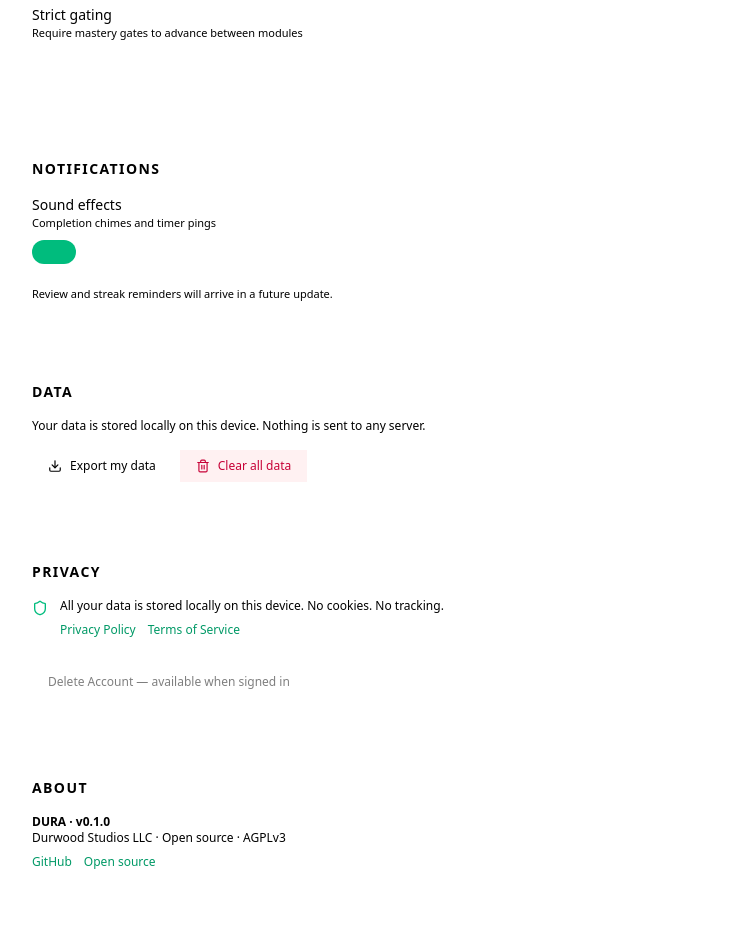
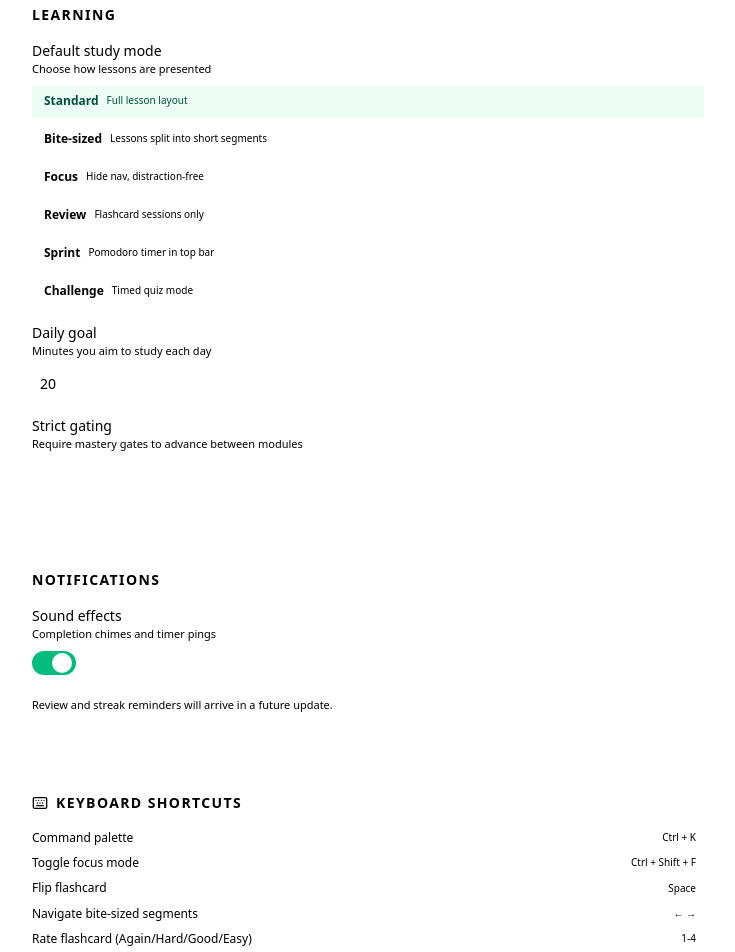
Before and after one commit to Durwood-Studios/Dura, a Next.js app: page /settings in a window 1280 px wide. Shown: the part 920-1872 px from the top of the page, without its empty margins (272-1007 px from the left). Built offline with nearby package versions, Linux system fonts and the light colour scheme; no server answers.

Commit message:
feat(a11y): add accessibility settings — high contrast, dyslexia font, all 6 study modes

```diff
--- a/src/components/settings/SettingsClient.tsx
+++ b/src/components/settings/SettingsClient.tsx
@@ -2,7 +2,7 @@
 
 import { useState } from "react";
 import Link from "next/link";
-import { Download, Trash2, AlertTriangle, Shield } from "lucide-react";
+import { Download, Trash2, AlertTriangle, Shield, Accessibility, Keyboard } from "lucide-react";
 import { usePreferencesStore } from "@/stores/preferences";
 import { ThemeToggle } from "@/components/providers/ThemeToggle";
 import { clearAllData, exportAllData } from "@/lib/clearAllData";
@@ -18,9 +18,20 @@ const FONT_SIZES: { value: FontSize; label: string }[] = [
 ];
 
 const STUDY_MODES: { value: StudyMode; label: string; hint: string }[] = [
-  { value: "standard", label: "Standard", hint: "Normal reading layout" },
-  { value: "focus", label: "Focus", hint: "Hide nav, full-width content" },
+  { value: "standard", label: "Standard", hint: "Full lesson layout" },
+  { value: "bite", label: "Bite-sized", hint: "Lessons split into short segments" },
+  { value: "focus", label: "Focus", hint: "Hide nav, distraction-free" },
+  { value: "review", label: "Review", hint: "Flashcard sessions only" },
   { value: "sprint", label: "Sprint", hint: "Pomodoro timer in top bar" },
+  { value: "challenge", label: "Challenge", hint: "Timed quiz mode" },
+];
+
+const SHORTCUTS = [
+  { keys: "Ctrl + K", action: "Command palette" },
+  { keys: "Ctrl + Shift + F", action: "Toggle focus mode" },
+  { keys: "Space", action: "Flip flashcard" },
+  { keys: "← →", action: "Navigate bite-sized segments" },
+  { keys: "1-4", action: "Rate flashcard (Again/Hard/Good/Easy)" },
 ];
 
 export function SettingsClient(): React.ReactElement {
@@ -28,7 +39,7 @@ export function SettingsClient(): React.ReactElement {
   const update = usePreferencesStore((s) => s.update);
   const [confirmingClear, setConfirmingClear] = useState(false);
 
-  const handleExport = async () => {
+  const handleExport = async (): Promise<void> => {
     const json = await exportAllData();
     const blob = new Blob([json], { type: "application/json" });
     const url = URL.createObjectURL(blob);
@@ -39,7 +50,7 @@ export function SettingsClient(): React.ReactElement {
     URL.revokeObjectURL(url);
   };
 
-  const handleClear = async () => {
+  const handleClear = async (): Promise<void> => {
     await clearAllData();
     setConfirmingClear(false);
     window.location.href = "/";
@@ -47,7 +58,7 @@ export function SettingsClient(): React.ReactElement {
 
   return (
     <div className="flex flex-col gap-8">
-      {/* Appearance */}
+      {/* ── Appearance ──────────────────────────────────────────────── */}
       <Section title="Appearance">
         <SettingRow label="Theme" hint="Light, dark, or follow your system">
           <ThemeToggle />
@@ -62,7 +73,7 @@ export function SettingsClient(): React.ReactElement {
                 className={cn(
                   "rounded-md px-2.5 py-1.5 text-xs font-medium transition",
                   prefs.fontSize === f.value
-                    ? "bg-emerald-50 text-emerald-700"
+                    ? "bg-emerald-50 text-emerald-700 dark:bg-emerald-500/15 dark:text-emerald-300"
                     : "text-[var(--color-text-secondary)] hover:bg-[var(--color-bg-subtle)]"
                 )}
               >
@@ -71,15 +82,25 @@ export function SettingsClient(): React.ReactElement {
             ))}
           </div>
         </SettingRow>
-        <SettingRow label="Reduced motion" hint="Disable animations beyond the OS setting">
+      </Section>
+
+      {/* ── Accessibility ──────────────────────────────────────────── */}
+      <Section title="Accessibility" icon={<Accessibility className="h-4 w-4 text-emerald-500" />}>
+        <SettingRow label="Reduced motion" hint="Disable animations site-wide">
           <Toggle value={prefs.reducedMotion} onChange={(v) => void update({ reducedMotion: v })} />
+        </SettingRow>
+        <SettingRow label="High contrast" hint="Increase text contrast and border visibility">
+          <Toggle value={prefs.highContrast} onChange={(v) => void update({ highContrast: v })} />
+        </SettingRow>
+        <SettingRow label="Dyslexia-friendly font" hint="Switch to OpenDyslexic for body text">
+          <Toggle value={prefs.dyslexiaFont} onChange={(v) => void update({ dyslexiaFont: v })} />
         </SettingRow>
       </Section>
 
-      {/* Learning */}
+      {/* ── Learning ───────────────────────────────────────────────── */}
       <Section title="Learning">
-        <SettingRow label="Default study mode" hint="Set once, apply everywhere">
-          <div className="flex flex-col gap-1">
+        <SettingRow label="Default study mode" hint="Choose how lessons are presented">
+          <div className="flex flex-col gap-1.5">
             {STUDY_MODES.map((m) => (
               <button
                 key={m.value}
@@ -89,9 +110,9 @@ export function SettingsClient(): React.ReactElement {
                   void track("study_mode_changed", { to: m.value });
                 }}
                 className={cn(
-                  "flex items-center gap-2 rounded-lg border px-3 py-1.5 text-left text-xs transition",
+                  "flex items-center gap-2 rounded-lg border px-3 py-2 text-left text-xs transition",
                   prefs.studyMode === m.value
-                    ? "border-emerald-400 bg-emerald-50 text-emerald-900"
+                    ? "border-emerald-400 bg-emerald-50 text-emerald-900 dark:border-emerald-600 dark:bg-emerald-500/10 dark:text-emerald-300"
                     : "border-[var(--color-border)] text-[var(--color-text-secondary)] hover:bg-[var(--color-bg-subtle)]"
                 )}
               >
@@ -114,7 +135,7 @@ export function SettingsClient(): React.ReactElement {
                 void update({ dailyGoalMinutes: val });
               }
             }}
-            className="w-24 rounded-md border border-[var(--color-border)] bg-[var(--color-bg-surface)] px-2 py-1.5 text-sm"
+            className="w-24 rounded-md border border-[var(--color-border)] bg-[var(--color-bg-surface)] px-2 py-1.5 text-sm text-[var(--color-text-primary)]"
           />
         </SettingRow>
         <SettingRow label="Strict gating" hint="Require mastery gates to advance between modules">
@@ -122,7 +143,7 @@ export function SettingsClient(): React.ReactElement {
         </SettingRow>
       </Section>
 
-      {/* Notifications */}
+      {/* ── Notifications ──────────────────────────────────────────── */}
       <Section title="Notifications">
         <SettingRow label="Sound effects" hint="Completion chimes and timer pings">
           <Toggle value={prefs.soundEnabled} onChange={(v) => void update({ soundEnabled: v })} />
@@ -132,7 +153,24 @@ export function SettingsClient(): React.ReactElement {
         </p>
       </Section>
 
-      {/* Data */}
+      {/* ── Keyboard shortcuts ─────────────────────────────────────── */}
+      <Section
+        title="Keyboard shortcuts"
+        icon={<Keyboard className="h-4 w-4 text-[var(--color-text-muted)]" />}
+      >
+        <div className="grid gap-2">
+          {SHORTCUTS.map((s) => (
+            <div key={s.keys} className="flex items-center justify-between text-xs">
+              <span className="text-[var(--color-text-secondary)]">{s.action}</span>
+              <kbd className="rounded border border-[var(--color-border)] bg-[var(--color-bg-subtle)] px-2 py-0.5 font-mono text-[10px] text-[var(--color-text-muted)]">
+                {s.keys}
+              </kbd>
+            </div>
+          ))}
+        </div>
+      </Section>
+
+      {/* ── Data ───────────────────────────────────────────────────── */}
       <Section title="Data">
         <p className="text-xs text-[var(--color-text-secondary)]">
           Your data is stored locally on this device. Nothing is sent to any server.
@@ -149,7 +187,7 @@ export function SettingsClient(): React.ReactElement {
           <button
             type="button"
             onClick={() => setConfirmingClear(true)}
-            className="inline-flex items-center gap-2 rounded-lg border border-rose-300 bg-rose-50 px-4 py-2 text-xs font-medium text-rose-700 transition hover:bg-rose-100"
+            className="inline-flex items-center gap-2 rounded-lg border border-rose-300 bg-rose-50 px-4 py-2 text-xs font-medium text-rose-700 transition hover:bg-rose-100 dark:border-rose-800 dark:bg-rose-950/30 dark:text-rose-400 dark:hover:bg-rose-950/50"
           >
             <Trash2 className="h-3.5 w-3.5" />
             Clear all data
@@ -157,17 +195,23 @@ export function SettingsClient(): React.ReactElement {
         </div>
       </Section>
 
-      {/* Privacy */}
+      {/* ── Privacy ────────────────────────────────────────────────── */}
       <Section title="Privacy">
         <div className="flex items-start gap-3">
           <Shield className="mt-0.5 h-4 w-4 text-emerald-500" />
           <div className="text-xs text-[var(--color-text-secondary)]">
             <p>All your data is stored locally on this device. No cookies. No tracking.</p>
             <p className="mt-2 flex gap-3">
-              <Link href="/privacy" className="text-emerald-600 hover:underline">
+              <Link
+                href="/privacy"
+                className="text-emerald-600 hover:underline dark:text-emerald-400"
+              >
                 Privacy Policy
               </Link>
-              <Link href="/terms" className="text-emerald-600 hover:underline">
+              <Link
+                href="/terms"
+                className="text-emerald-600 hover:underline dark:text-emerald-400"
+              >
                 Terms of Service
               </Link>
             </p>
@@ -182,7 +226,7 @@ export function SettingsClient(): React.ReactElement {
         </button>
       </Section>
 
-      {/* About */}
+      {/* ── About ──────────────────────────────────────────────────── */}
       <Section title="About">
         <div className="text-xs text-[var(--color-text-secondary)]">
           <p className="font-semibold text-[var(--color-text-primary)]">DURA · v0.1.0</p>
@@ -190,27 +234,39 @@ export function SettingsClient(): React.ReactElement {
           <p className="mt-2 flex gap-3">
             <Link
               href="https://github.com/Durwood-Studios/Dura"
-              className="text-emerald-600 hover:underline"
+              className="text-emerald-600 hover:underline dark:text-emerald-400"
               target="_blank"
               rel="noopener noreferrer"
             >
               GitHub
             </Link>
-            <Link href="/open-source" className="text-emerald-600 hover:underline">
+            <Link
+              href="/open-source"
+              className="text-emerald-600 hover:underline dark:text-emerald-400"
+            >
               Open source
             </Link>
           </p>
         </div>
       </Section>
 
+      {/* ── Confirm clear modal ────────────────────────────────────── */}
       {confirmingClear && (
         <div className="fixed inset-0 z-50 flex items-center justify-center bg-black/50 p-6">
-          <div className="max-w-sm rounded-2xl border border-[var(--color-border)] bg-[var(--color-bg-surface)] p-6 text-center shadow-xl">
+          <div
+            role="alertdialog"
+            aria-labelledby="clear-title"
+            aria-describedby="clear-desc"
+            className="max-w-sm rounded-2xl border border-[var(--color-border)] bg-[var(--color-bg-surface)] p-6 text-center shadow-xl"
+          >
             <AlertTriangle className="mx-auto h-8 w-8 text-rose-500" aria-hidden />
-            <h3 className="mt-2 text-lg font-semibold text-[var(--color-text-primary)]">
+            <h3
+              id="clear-title"
+              className="mt-2 text-lg font-semibold text-[var(--color-text-primary)]"
+            >
               Clear all data?
             </h3>
-            <p className="mt-1 text-sm text-[var(--color-text-secondary)]">
+            <p id="clear-desc" className="mt-1 text-sm text-[var(--color-text-secondary)]">
               This permanently deletes your progress, flashcards, goals, certificates, and
               preferences on this device. There is no undo.
             </p>
@@ -240,15 +296,20 @@ export function SettingsClient(): React.ReactElement {
 function Section({
   title,
   children,
+  icon,
 }: {
   title: string;
   children: React.ReactNode;
+  icon?: React.ReactNode;
 }): React.ReactElement {
   return (
-    <section className="rounded-2xl border border-[var(--color-border)] bg-[var(--color-bg-surface)] p-6">
-      <h2 className="mb-4 text-sm font-semibold tracking-widest text-[var(--color-text-muted)] uppercase">
-        {title}
-      </h2>
+    <section className="dura-card p-6">
+      <div className="mb-4 flex items-center gap-2">
+        {icon}
+        <h2 className="text-sm font-semibold tracking-widest text-[var(--color-text-muted)] uppercase">
+          {title}
+        </h2>
+      </div>
       <div className="flex flex-col gap-4">{children}</div>
     </section>
   );
@@ -296,7 +357,7 @@ function Toggle({
     >
       <span
         className={cn(
-          "absolute top-0.5 h-5 w-5 rounded-full bg-[var(--color-bg-surface)] shadow transition",
+          "absolute top-0.5 h-5 w-5 rounded-full bg-white shadow transition dark:bg-[var(--color-bg-surface)]",
           value ? "left-5" : "left-0.5"
         )}
       />
--- a/src/types/preferences.ts
+++ b/src/types/preferences.ts
@@ -11,6 +11,8 @@ export interface Preferences {
   studyMode: StudyMode;
   fontSize: FontSize;
   reducedMotion: boolean;
+  highContrast: boolean;
+  dyslexiaFont: boolean;
   soundEnabled: boolean;
   dailyGoalMinutes: number;
   strictGating: boolean;
@@ -24,6 +26,8 @@ export const DEFAULT_PREFERENCES: Preferences = {
   studyMode: "standard",
   fontSize: "md",
   reducedMotion: false,
+  highContrast: false,
+  dyslexiaFont: false,
   soundEnabled: true,
   dailyGoalMinutes: 20,
   strictGating: false,
```
Also changed, not shown: src/app/globals.css (+41 -0 lines), src/components/providers/ThemeProvider.tsx (+9 -0 lines).
